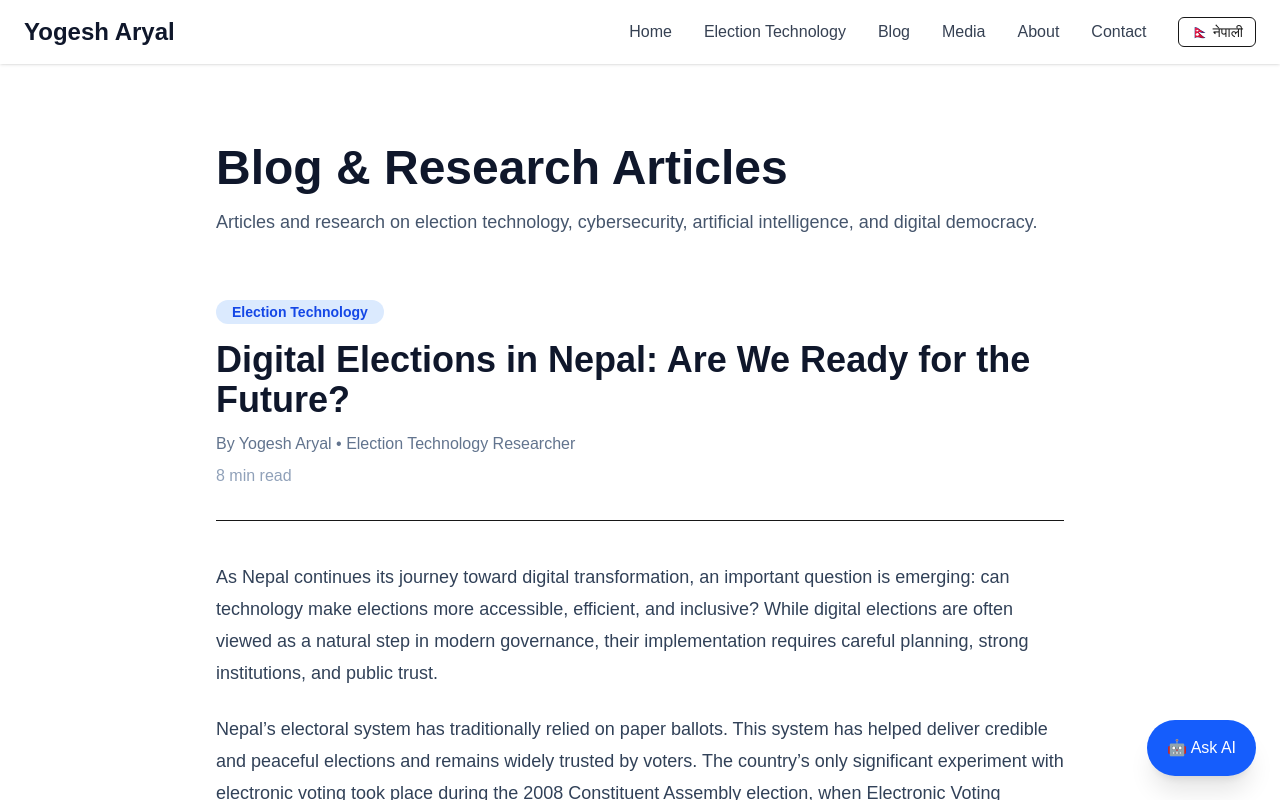
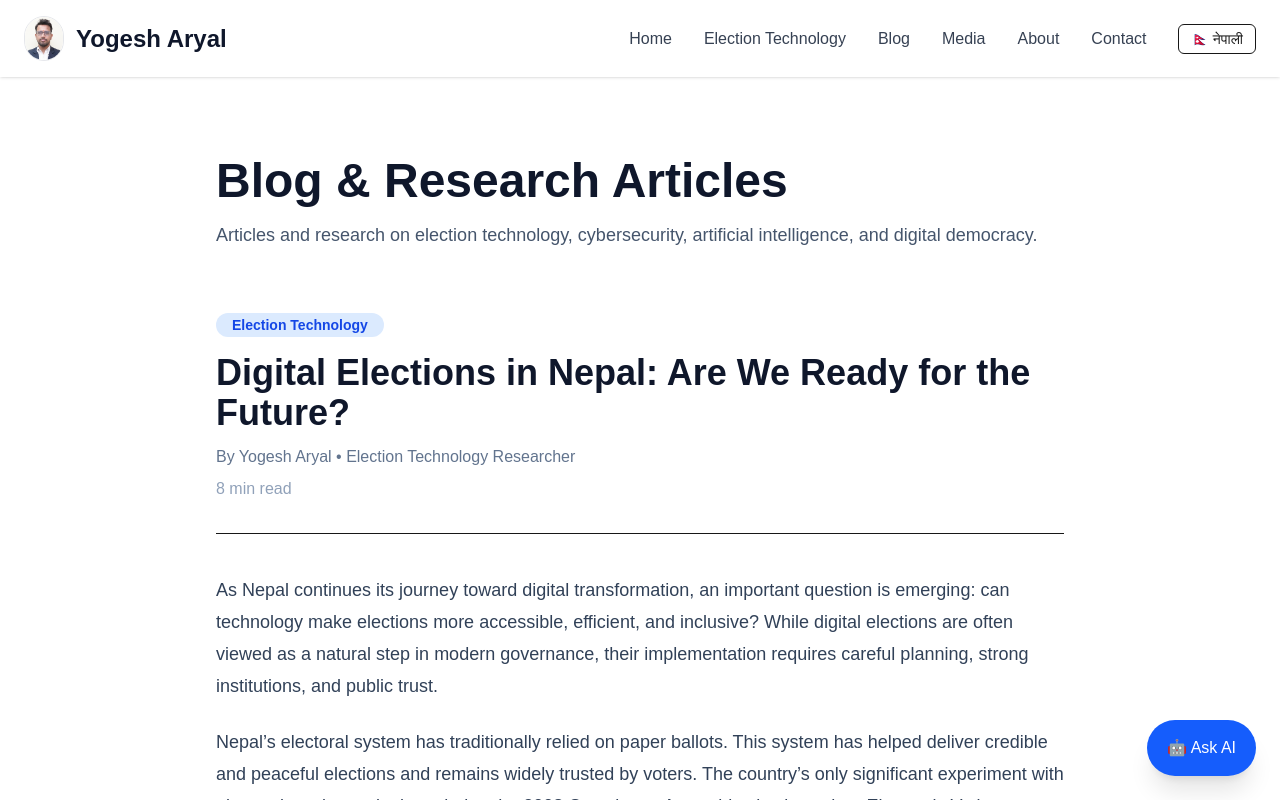
Before and after one commit to stechnophile/sabiyotech, a Next.js app: page /en/blog in a window 1280 px wide. Shown: the top 800 px of the page. Built offline with nearby package versions, Linux system fonts and the light colour scheme.

Commit message:
Modified Navbar

```diff
--- a/components/Navbar.tsx
+++ b/components/Navbar.tsx
@@ -1,6 +1,7 @@
 "use client";
 
 import Link from "next/link";
+import Image from "next/image";
 import {usePathname} from "next/navigation";
 import {Menu, X} from "lucide-react";
 import {useState} from "react";
@@ -29,13 +30,22 @@ export default function Navbar() {
       <div className="mx-auto flex max-w-7xl items-center justify-between px-6 py-4">
 
         {/* Logo */}
-        <Link
-          href={`/${locale}`}
-          className="text-2xl font-bold text-slate-900"
-        >
-          Yogesh Aryal
-        </Link>
+            <Link
+              href={`/${locale}`}
+              className="flex items-center gap-3"
+            >
+              <Image
+                src="/profile.jpg"
+                alt="Yogesh Aryal"
+                width={40}
+                height={40}
+                className="rounded-full border border-gray-200 object-cover"
+              />
 
+              <span className="text-2xl font-bold text-slate-900">
+                Yogesh Aryal
+              </span>
+            </Link>
         {/* Desktop Menu */}
         <nav className="hidden md:flex items-center gap-8">
           {navLinks.map((link) => (
```
Also changed, not shown: public/profile.jpg (added).
